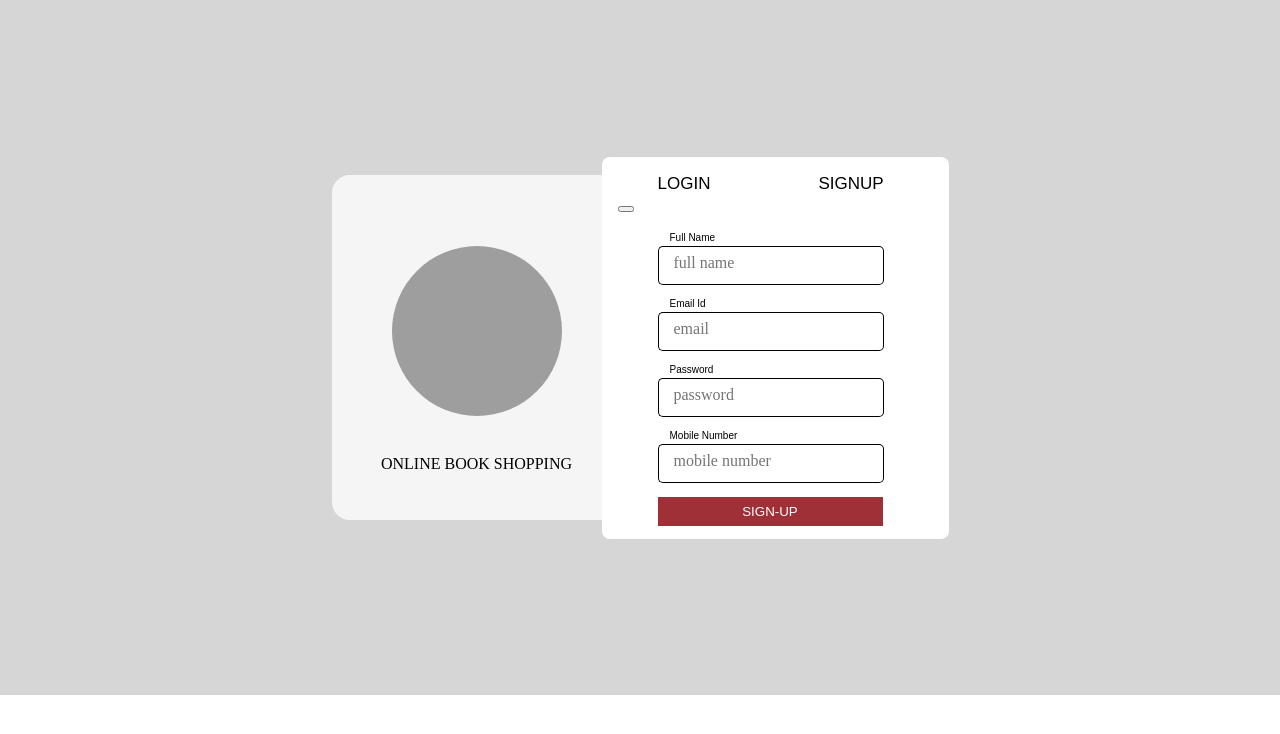
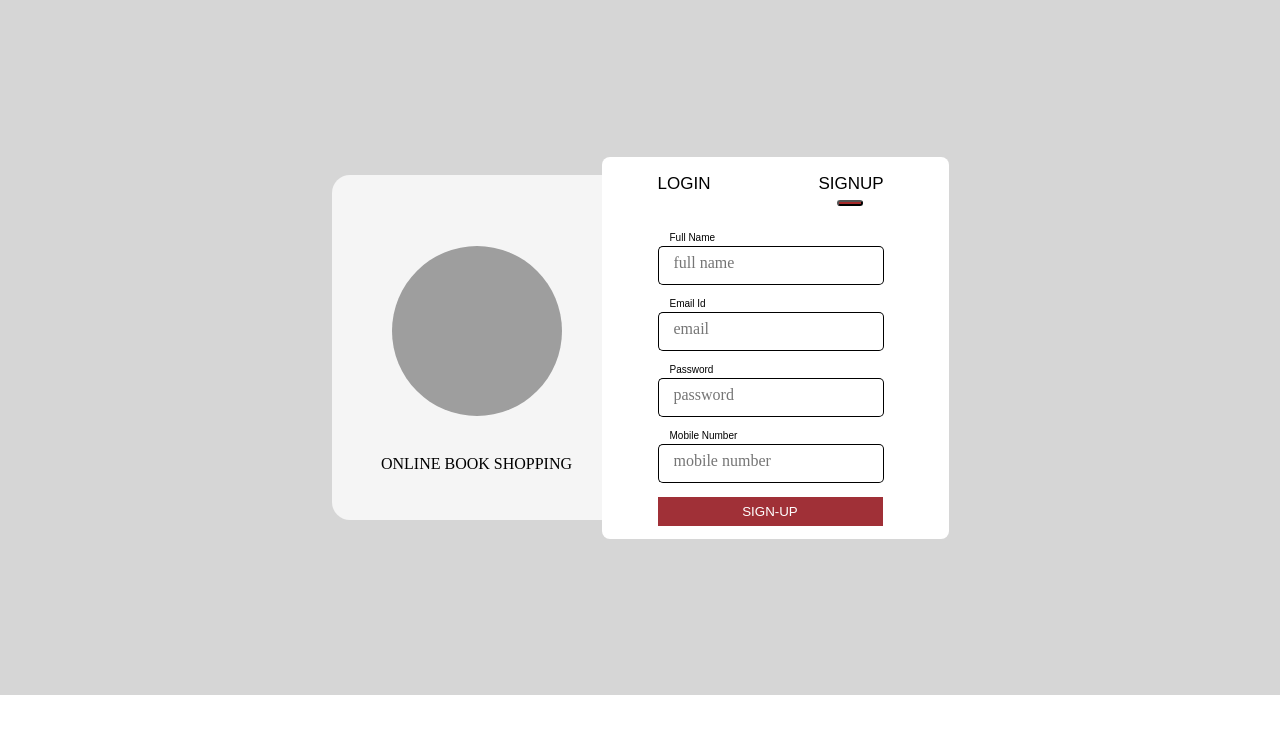
Before and after one commit to prem-12345/BOOK_STORE, an Angular app: page /sign-up in a window 1280 px wide. Shown: the top 734 px of the page. Built offline with nearby package versions, Linux system fonts and the light colour scheme; grey boxes are pictures that could not be loaded.

Commit message:
[PREM] Added: Signup component html and css added

```diff
--- a/src/app/components/sign-up/sign-up.component.scss
+++ b/src/app/components/sign-up/sign-up.component.scss
@@ -136,13 +136,13 @@
 ::ng-deep .mat-form-field-flex > .mat-form-field-infix { padding: 0px 0px !important; width: 202px; border-top: 0.84375em;}
 
 
-// .line{
-//     position: relative;
-//     left: 219px;
-//     top: -6px;
-//     width: 26px;
-//     padding: 1px;
-//     background-color: brown;
-//     opacity: 100%;
-//     border-radius: 50px;
-// }
+.line{
+    position: relative;
+    left: 219px;
+    top: -6px;
+    width: 26px;
+    padding: 1px;
+    background-color: brown;
+    opacity: 100%;
+    border-radius: 50px;
+}
```
